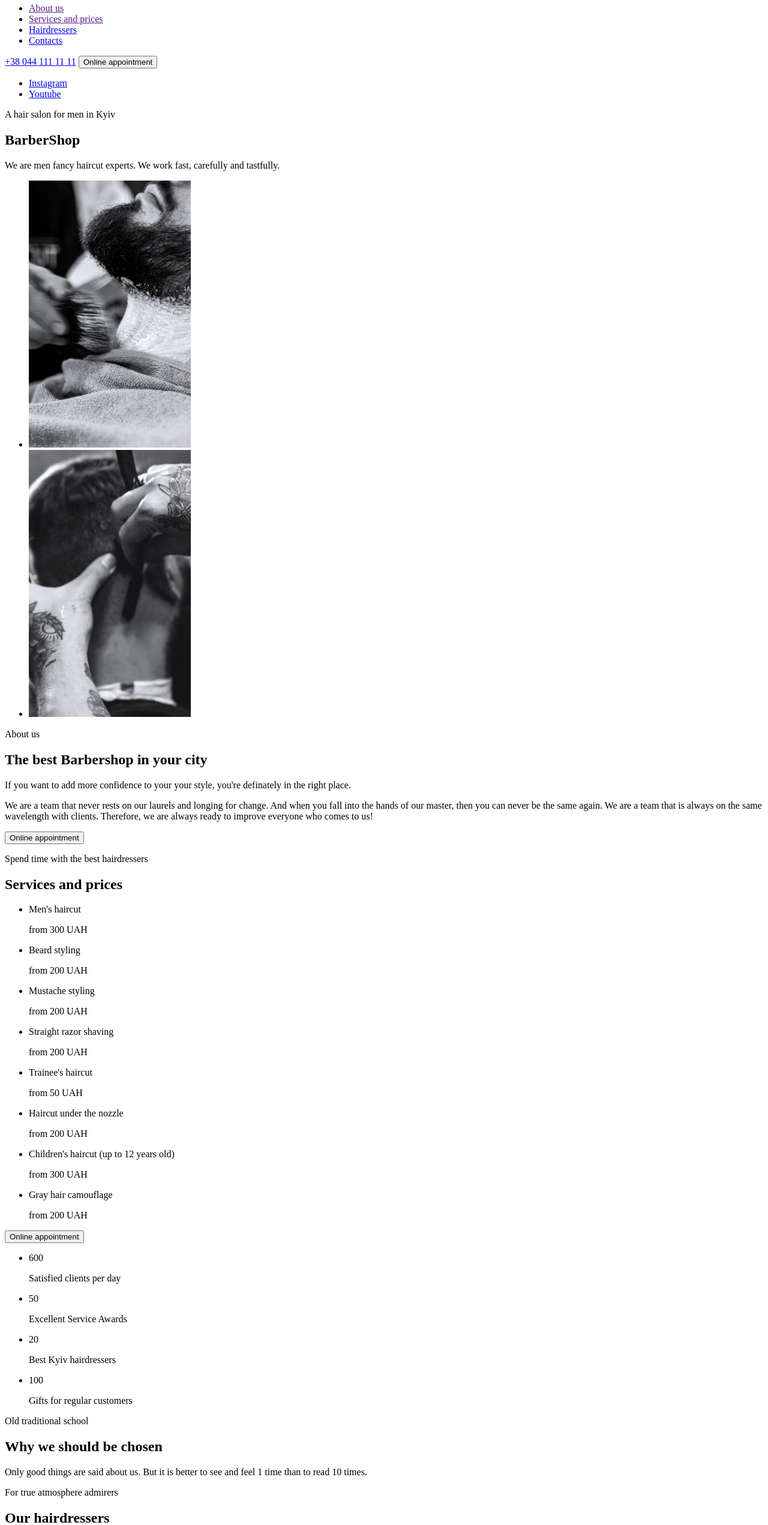
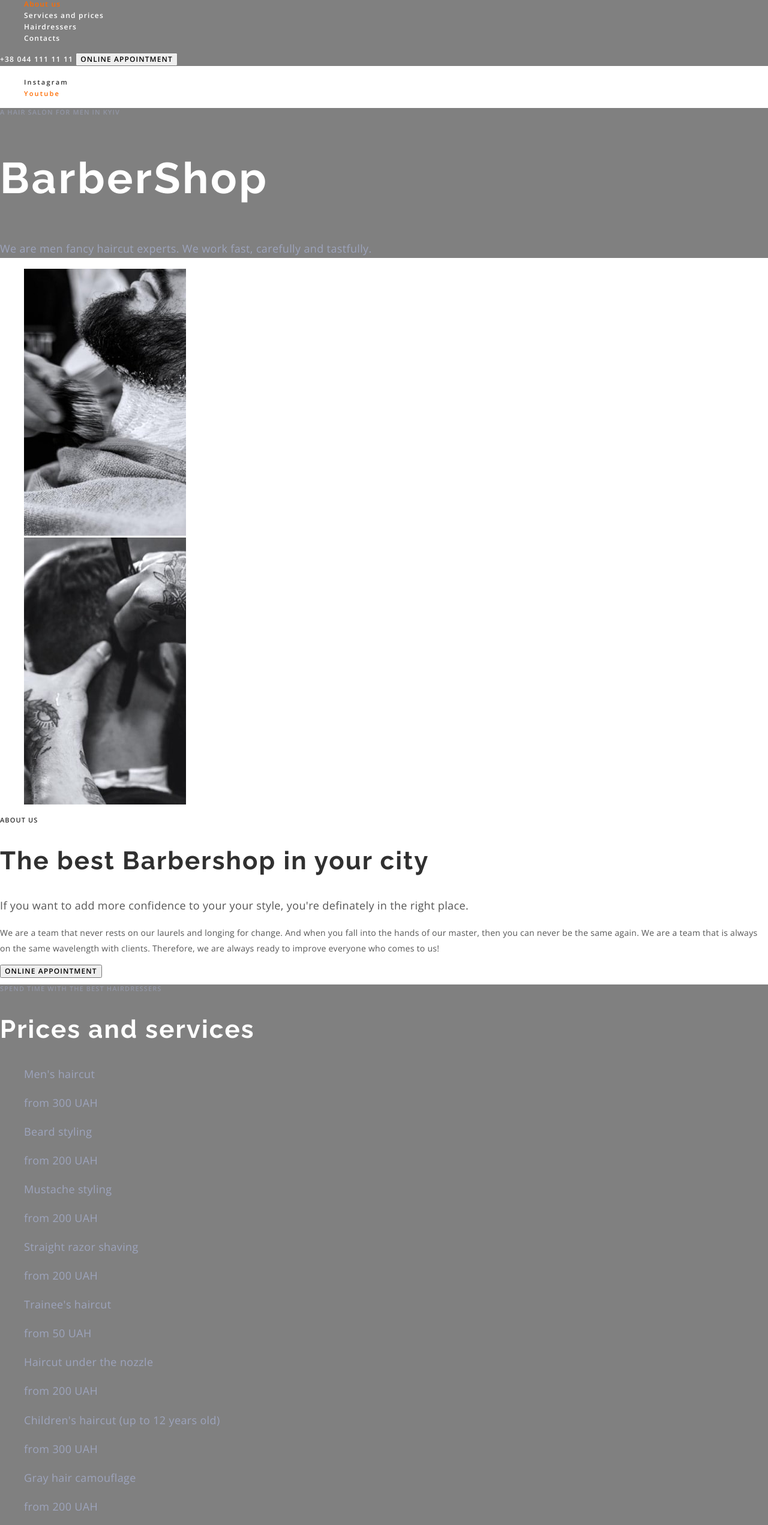
Before and after one commit to SavchukOlena/Barbershop, a plain HTML site: page index.html in a window 1280 px wide. Shown: the part 79-2621 px from the top of the page at 60% size. Drawn offline with nearby package versions, Linux system fonts and the light colour scheme.

Commit message:
adds colors and custom fonts

```diff
--- a/css/styles.css
+++ b/css/styles.css
@@ -0,0 +1,244 @@
+:root {
+    --main-bgc-color:#FFFFFF;
+    --title-and-top-color:#303030;
+    --text-and-bottom-color:#555555;
+    --contacts-and-prices-color:#9DA4BD;
+    --accent-color:#FF6C00;
+    --prices-top-text:rgba(157, 164, 189, 0.6);
+}
+
+.visually-hidden {
+    position: absolute;
+    white-space: nowrap;
+    width: 1px;
+    height: 1px;
+    overflow: hidden;
+    border: 0;
+    padding: 0;
+    clip: rect(0 0 0 0);
+    clip-path: inset(50%);
+    margin: -1px;
+}
+
+body {
+    background-color:var(--main-bgc-color);
+    font-family:"Open sans", sans-serif;
+}
+.list {
+    list-style: none;
+}
+
+.link {
+    text-decoration: none;
+}
+
+.top-text {
+    font-weight: 600;
+    font-size: 11px;
+    line-height: 1.36;
+    letter-spacing: 0.1em;
+    text-transform: uppercase;
+    color:var(--title-and-top-color)
+}
+
+.title {
+    font-family: 'Raleway';
+    font-size: 42px;
+    line-height: 1.17;
+    letter-spacing: 0.05em;
+    color:var(--title-and-top-color)
+}
+
+.bottom-text {
+    font-weight: 400;
+    font-size: 18px;
+    line-height: 1.67;
+    letter-spacing: 0.02em;
+}
+
+.button {
+    font-weight: 600;
+    font-size: 12px;
+    line-height: 1.33;
+    letter-spacing: 0.09em;
+    text-transform: uppercase;
+}
+/* -------------------------HEADER----------------------> */
+.header {
+    background-color:grey;
+}
+
+.header-link {
+font-weight: 600;
+font-size: 12px;
+line-height: 1.33;
+letter-spacing: 0.1em;
+color:var(--main-bgc-color);
+}
+.header-link.current {
+    color: var(--accent-color);
+}
+
+.header-link.tel {
+text-transform: uppercase;
+}
+
+.header-link:hover,
+.header-link:focus,
+.yout-insta-link:hover,
+.yout-insta-link:focus {
+    cursor: pointer;
+    color: var(--accent-color);
+}
+/* < !-----------YOUTUBE-INSTA-LINKS------------- --> */
+.yout-insta-link {
+    font-weight: 600;
+    font-size: 11px;
+    line-height: 1.36;
+    letter-spacing: 0.2em;
+    color:var(--title-and-top-color);
+}
+
+.yout-insta-link.current{
+    color: var(--accent-color);
+}
+/* < !---------------HERO---------------- --> */
+.hero {
+    background-color: grey;
+}
+.hero-top-text {
+    color: var(--prices-top-text);
+}
+.hero-title {
+    font-size: 72px;
+    line-height: 1.18;
+    color: var(--main-bgc-color);
+}
+.hero-bottom-text {
+    color: var(--contacts-and-prices-color);
+}
+/* ----------------------ABOUT-US---------------------- */
+.about-bottom-text {
+    color: var(--text-and-bottom-color);
+}
+.about-descr {
+    font-weight: 400;
+    font-size: 14px;
+    line-height: 1.86;
+    letter-spacing: 0.02em;
+    color: var(--text-and-bottom-color)
+
+}
+
+/* -----------------------PRICES------------------------ */
+.prices {
+    background-color: grey;
+}
+
+.prices-top-text {
+    color:var(--prices-top-text)
+}
+
+.prices-title {
+    color: var(--main-bgc-color);
+}
+
+.prices-item-text {
+    font-weight: 400;
+    font-size: 18px;
+    line-height: 1.67;
+    letter-spacing: 0.02em;
+    color:var(--contacts-and-prices-color);
+}
+/* --------------STATISTICS-------------------- */
+
+.statistics-item-count {
+    font-weight: 700;
+    font-size: 42px;
+    line-height: 1.36;
+    text-align: center;
+    letter-spacing: 0.05em;
+    color:var(--title-and-top-color);
+}
+
+.statistics-item-descr {
+    font-weight: 600;
+    font-size: 11px;
+    line-height: 1.36;
+    text-align: center;
+    color: var(--title-and-top-color);
+}
+
+.statisctics-bottom-text {
+    color: var(--text-and-bottom-color);
+}
+/* --------------MASTERS------------------- */
+
+.masters-name {
+    font-weight: 400;
+    font-size: 18px;
+    line-height: 1.39;
+    text-align: center;
+    letter-spacing: 0.02em;
+    color:var(--title-and-top-color)
+}
+
+.masters-position {
+    font-weight: 400;
+    font-size: 14px;
+    line-height: 1.36;
+    text-align: center;
+    letter-spacing: 0.02em;
+    color:var(--accent-color)
+}
+/* --------------------GALLERY-------------------- */
+/* ------------------ONLINE-APPOINTMENT------------*/
+
+.appoitment {
+    background-color: grey;
+}
+
+.appointment-title {
+    color: var(--main-bgc-color);
+}
+/* ----------------CONTACTS------------------------- */
+
+.contacts {
+    background-color: grey;
+}
+
+.contacts-title {
+    color: var(--main-bgc-color);
+}
+
+.address-link {
+    font-style: normal;
+    font-weight: 400;
+    font-size: 18px;
+    line-height: 1.67;
+    letter-spacing: 0.02em;
+    color: var(--contacts-and-prices-color);
+
+}
+
+.address-link:hover,
+.address-link:focus {
+    cursor: pointer;
+    color: var(--accent-color);
+}
+
+.opening-hours.top-text {
+    color: var(--main-bgc-color)
+        }
+
+.opening-hours {
+    color: var(--contacts-and-prices-color);
+}
+/* -------------------FOOTER---------------- */
+.copyright {
+    font-weight: 600;
+    font-size: 11px;
+    line-height: 1.36;
+    letter-spacing: 0.2em;
+    color: #9DA4BD;
+}
--- a/index.html
+++ b/index.html
@@ -5,170 +5,185 @@
     <meta http-equiv="X-UA-Compatible" content="IE=edge">
     <meta name="viewport" content="width=device-width, initial-scale=1.0">
     <title>Barbershop</title>
+    <link href="https://fonts.googleapis.com/css2?family=Open+Sans:wght@400;600;700&family=Raleway:wght@700&display=swap"
+        rel="stylesheet">
+    <link rel="stylesheet" href="https://cdnjs.cloudflare.com/ajax/libs/modern-normalize/1.1.0/modern-normalize.min.css">
+    <link rel="stylesheet" href="./css/styles.css">
 </head>
 <body>
-    <header>
+    <!-----------------------------HEADER---------------------------->
+    <header class="header">
         <a href="/">
             <img src="./images/Logo.svg" alt="Logo">
         </a>
         <nav>
-            <ul>
-                <li><a href="">About us</a></li>
-                <li><a href="">Services and prices</a></li>
-                <li><a href="#masters">Hairdressers</a></li>
-                <li><a href="#contacts">Contacts</a></li>
+            <ul class="header-list list">
+                <li><a class="header-link link current" href="">About us</a></li>
+                <li><a class="header-link link" href="#prices">Services and prices</a></li>
+                <li><a class="header-link link" href="#masters">Hairdressers</a></li>
+                <li><a class="header-link link" href="#contacts">Contacts</a></li>
             </ul>
         </nav>
-        <a href="tel:+380441111111">+38 044 111 11 11</a>
-        <button class="button">Online appointment</button>
+        <!-- ---------------------------HEADER-CONTACTS--------------------------------- -->
+        <a class="header-link tel link" href="tel:+380441111111">+38 044 111 11 11</a>
+        <button type="button" class="button">Online appointment</button>
     </header>
     <main>
-        <section>
-            <ul>
-                <li><a href="https://www.instagram.com/" target="_blank" rel="noopener nofollow noreferrer">Instagram</a></li>
-                <li><a href="https://www.youtube.com/" target="_blank" rel="noopener nofollow noreferrer">Youtube</a></li>
+        <!-- -----------------------YOUTUBE-INSTA-LINKS-------------------------------- -->
+        <section class="yout-insta">
+            <ul class="yout-insta-list list">
+                <li><a class="yout-insta-link link" href="https://www.instagram.com/" target="_blank" rel="noopener nofollow noreferrer">Instagram</a></li>
+                <li><a class="yout-insta-link current link" href="https://www.youtube.com/" target="_blank" rel="noopener nofollow noreferrer">Youtube</a></li>
             </ul>
         </section>
-
-        <section>
-            <p>A hair salon for men in Kyiv</p>
-            <h1>BarberShop</h1>
-            <p> We are men fancy haircut experts.
+        <!-- ----------------------------HERO---------------------------------- -->
+        <section class="hero">
+            <p class="hero-top-text top-text">A hair salon for men in Kyiv</p>
+            <h1 class="hero-title title">BarberShop</h1>
+            <p class="hero-bottom-text bottom-text"> We are men fancy haircut experts.
             We work fast, carefully and tastfully.</p>
         </section>
-        <section>
-            <ul>
+        <!-- -----------------------ABOUT-US---------------------------- -->
+        <section class="about">
+            <ul class="about-list list">
                 <li><img src="./images/img-beard-shave.jpg" alt="A man shaves beard" width="270"></li>
                 <li><img src="./images/img-shave-behind-ear.jpg" alt="A man makes a haircut on the back of the head" width="270"></li>
             </ul>
-            <p>About us</p>
-            <h2>The best Barbershop in your city</h2>
-            <p>If you want to add more confidence to your your style, you're definately in the right place.</p>
-            <p>We are a team that never rests on our laurels and longing for change. And when you fall into the hands of our master,
+            <p class="about-top-text top-text">About us</p>
+            <h2 class="about-title title">The best Barbershop in your city</h2>
+            <p class="about-bottom-text bottom-text">If you want to add more confidence to your your style, you're definately in the right place.</p>
+            <p class="about-descr">We are a team that never rests on our laurels and longing for change. And when you fall into the hands of our master,
             then you can never be the same again. We are a team that is always on the same wavelength with clients. Therefore, we
             are always ready to improve everyone who comes to us!</p>
-            <button class="button">Online appointment</button>
+            <button type="button" class="button">Online appointment</button>
         </section>
-        <section>
-            <p>Spend time with the best hairdressers </p>
-            <h2>Services and prices</h2>
-            <ul>
+        <!-- -----------------------------PRICES------------------------------ -->
+        <section id="prices" class="prices">
+            <p class="prices-top-text top-text">Spend time with the best hairdressers </p>
+            <h2 class="prices-title title">Prices and services</h2>
+            <ul class="prices-list list">
                 <li>
-                    <p>Men's haircut</p>
-                    <p>from 300 UAH</p>
+                    <p class="prices-item-text">Men's haircut</p>
+                    <p class="prices-item-text">from 300 UAH</p>
                 </li>
                 <li>
-                    <p>Beard styling</p>
-                    <p>from 200 UAH</p>
+                    <p class="prices-item-text">Beard styling</p>
+                    <p class="prices-item-text">from 200 UAH</p>
                 </li>
                 <li>
-                    <p>Mustache styling</p>
-                    <p>from 200 UAH</p>
+                    <p class="prices-item-text">Mustache styling</p>
+                    <p class="prices-item-text">from 200 UAH</p>
                 </li>
                 <li>
-                    <p>Straight razor shaving</p>
-                    <p>from 200 UAH</p>
+                    <p class="prices-item-text">Straight razor shaving</p>
+                    <p class="prices-item-text">from 200 UAH</p>
                 </li>
             </ul>
-            <ul>
+            <ul class="prices-list list">
                 <li>
-                    <p>Trainee's haircut</p>
-                    <p>from 50 UAH</p>
+                    <p class="prices-item-text">Trainee's haircut</p>
+                    <p class="prices-item-text">from 50 UAH</p>
                 </li>
                 <li>
-                    <p>Haircut under the nozzle</p>
-                    <p>from 200 UAH</p>
+                    <p class="prices-item-text">Haircut under the nozzle</p>
+                    <p class="prices-item-text">from 200 UAH</p>
                 </li>
                 <li>
-                    <p>Children's haircut (up to 12 years old)</p>
-                    <p>from 300 UAH</p>
+                    <p class="prices-item-text">Children's haircut (up to 12 years old)</p>
+                    <p class="prices-item-text">from 300 UAH</p>
                 </li>
                 <li>
-                    <p>Gray hair camouflage</p>
-                    <p>from 200 UAH</p>
+                    <p class="prices-item-text">Gray hair camouflage</p>
+                    <p class="prices-item-text">from 200 UAH</p>
                 </li>
             </ul>
-            <button class="button">Online appointment</button>
+            <button type="button" class="button">Online appointment</button>
         </section>
-        <section>
-            <ul>
+        <!-- ----------------------------STATISTICS----------------------------------- -->
+        <section class="statistics">
+            <ul class="statistics-list list">
                 <li>
-                    <span>600</span>
-                    <p>Satisfied clients per day</p>
+                    <span class="statistics-item-count">600</span>
+                    <p class="statistics-item-descr">Satisfied clients per day</p>
                 </li>
                 <li>
-                    <span>50</span>
-                    <p>Excellent Service Awards</p>
+                    <span class="statistics-item-count">50</span>
+                    <p class="statistics-item-descr">Excellent Service Awards</p>
                 </li>
                 <li>
-                    <span>20</span>
-                    <p>Best Kyiv hairdressers</p>
+                    <span class="statistics-item-count">20</span>
+                    <p class="statistics-item-descr">Best Kyiv hairdressers</p>
                 </li>
                 <li>
-                    <span>100</span>
-                    <p>Gifts for regular customers</p>
+                    <span class="statistics-item-count">100</span>
+                    <p class="statistics-item-descr">Gifts for regular customers</p>
                 </li>
             </ul>
-            <p>Old traditional school</p>
-            <h2>Why we should be chosen </h2>
-            <p>Only good things are said about us. But it is better to see and feel 1 time than to read 10 times.</p>
+            <p class="statisctics-top-text top-text">Old traditional school</p>
+            <h2 class="statisctics-title title">Why we should be chosen </h2>
+            <p class="statisctics-bottom-text bottom-text">Only good things are said about us. But it is better to see and feel 1 time than to read 10 times.</p>
         </section>
-        <section id="masters">
-            <p>For true atmosphere admirers</p>
-            <h2>Our hairdressers</h2>
-            <ul>
+        <!-- -------------------------------MASTERS-------------------------------- -->
+        <section class="masters" id="masters">
+            <p class="masters-top-text top-text">For true atmosphere admirers</p>
+            <h2 class="masters-title title">Our hairdressers</h2>
+            <ul class="masters-list list">
                 <li>
                     <img src="./images/img-tatoo-master.jpg" alt="A hairdresser makes haircut" width="370">
-                    <h3>John Smith</h3>
-                    <p>Extreme Barber</p>
+                    <h3 class="masters-name">John Smith</h3>
+                    <p class="masters-position">Extreme Barber</p>
                 </li>
                 <li>
                     <img src="./images/img-white-collar-master.jpg" alt="A hairdresser makes a hairstyle" width="370">
-                    <h3>Michele Doe</h3>
-                    <p>Extreme Barber</p>
+                    <h3 class="masters-name">Michele Doe</h3>
+                    <p class="masters-position">Extreme Barber</p>
                 </li>
                 <li>
                     <img src="./images/img-hat-master.jpg" alt="A hairdresser makes hair parting" width="370">
-                    <h3>Alan Black</h3>
-                    <p>Extreme Barber</p>
+                    <h3 class="masters-name">Alan Black</h3>
+                    <p class="masters-position">Extreme Barber</p>
                 </li>
             </ul>
         </section>
-        <section>
-            <p>In Latin, "barba" means "beard"</p>
-            <h2 hidden>Gallery</h2>
-            <ul>
+        <!-- ----------------------------GALLERY--------------------------------- -->
+        <section class="gallery">
+            <h2 class="visually-hidden">Gallery</h2>
+            <p class="gallery-top-text top-text">In Latin, "barba" means "beard"</p>
+            <ul class="gallery-list list">
                 <li><img src="./images/machine-haircut.jpg" alt="A hairdresser makes a haircut with hair cutting machine" width="270"></li>
                 <li><img src="./images/beard-haircut.jpg" alt="A hairdersser puts a foam on the beard" width="270"></li>
                 <li><img src="./images/face-musk.jpg" alt="A hairdersser puts a musk on the client" width="270"></li>
                 <li><img src="./images/tatoos-on-hands.jpg" alt="A hairdersser with tatoos shaves the back of the head" width="270"></li>
             </ul>
         </section>
-        <section>
-            <h2>Online appointment</h2>
+        <!-- -------------------------------ONLINE-APPOINTMENT----------------------------- -->
+        <section class="appoitment">
+            <h2 class="appointment-title title">Online appointment</h2>
         </section>
-        <section>
-            <h2>Contacts</h2>
+        <!-- ----------------------------------CONTACTS---------------------------------------------- -->
+        <section class="contacts">
+            <h2 class="contacts-title title">Contacts</h2>
             <address>
-                <ul>
-                    <li><a id = "contacts" href="https://goo.gl/maps/s6267vZQV6m6oPc67" target="_blank" rel="noopener noreferrer nofollow">7a Vasylkivska st. <br>
+                <ul class="address-list list">
+                    <li><a class="address-link link" id = "contacts" href="https://goo.gl/maps/s6267vZQV6m6oPc67" target="_blank" rel="noopener noreferrer nofollow">7a Vasylkivska st. <br>
                         Kyiv, 08132</a>
                     </li>
-                    <li><a href="tel:+380441111111"></a>+38 044 111 11 11
+                    <li><a class="address-link link" href="tel:+380441111111">+38 044 111 11 11</a>
                     </li>
-                    <li><a href="mailto:barbershop@email.com">barbershop@email.com</a>
+                    <li><a class="address-link" href="mailto:barbershop@email.com" >barbershop@email.com</a>
                     </li>
                 </ul>
             </address>
-            <p>Opening hours</p>
-            <p>Daily from 9 a.m. till 10 p.m.</p>
+            <p class="opening-hours top-text">Opening hours</p>
+            <p class="opening-hours address-link">Daily from 9 a.m. till 10 p.m.</p>
         </section>
     </main>
-    <footer>
-        <p>&#169;Copyright 2020</p>
-        <ul>
-            <li><a href="https://www.instagram.com/" target="_blank" rel="noopener nofollow noreferrer">Instagram</a></li>
-            <li><a href="https://www.youtube.com/" target="_blank" rel="noopener nofollow noreferrer">Youtube</a></li>
+    <!-- --------------------------------FOOTER-------------------------------- -->
+    <footer class="footer">
+        <p class="copyright">&#169;Copyright 2020</p>
+        <ul class="yout-insta-list list">
+            <li><a class="yout-insta-link link" href="https://www.instagram.com/" target="_blank" rel="noopener nofollow noreferrer">Instagram</a></li>
+            <li><a class="yout-insta-link link" href="https://www.youtube.com/" target="_blank" rel="noopener nofollow noreferrer">Youtube</a></li>
         </ul>
     </footer>
 
```
